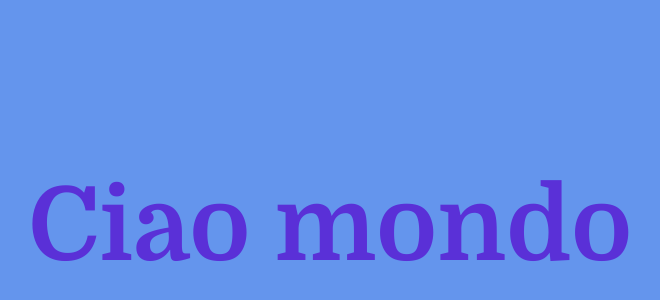
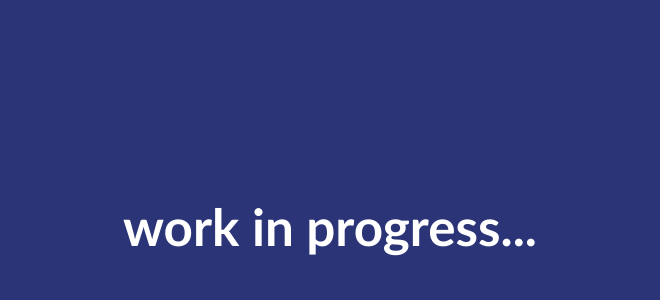
Before and after one commit to norbismarta/lesson2, a plain HTML site: page index.html in a window 1280 px wide. Shown: the part 182-482 px from the top of the page, without its empty margins (310-970 px from the left). Drawn offline with Linux system fonts and the light colour scheme.

Commit message:
update html

```diff
--- a/index.html
+++ b/index.html
@@ -11,12 +11,12 @@
 
   <style>
     h1 {
-      color: rgb(90, 48, 215);
-      font-family: "Domine", serif;
-      font-size: 8vw;
+      color: rgb(255, 255, 255);
+      font-family: "Gill Sans", light;
+      font-size: 4vw;
     }
     body {
-      background-color:cornflowerblue
+      background-color:rgb(43, 52, 119)
     }
     main {
       display: flex;
@@ -29,7 +29,7 @@
 </head>
 <body>
   <main>
-    <h1 >Ciao mondo</h1>
+    <h1 >work in progress...</h1>
   </main>
 </body>
 </html>
```
